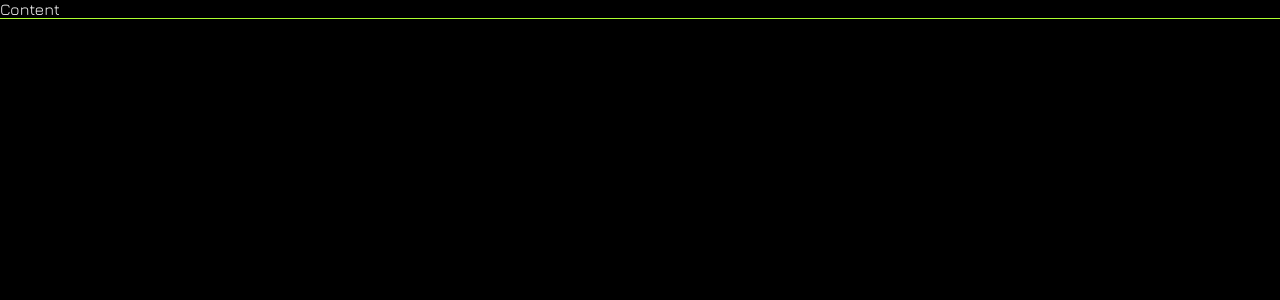
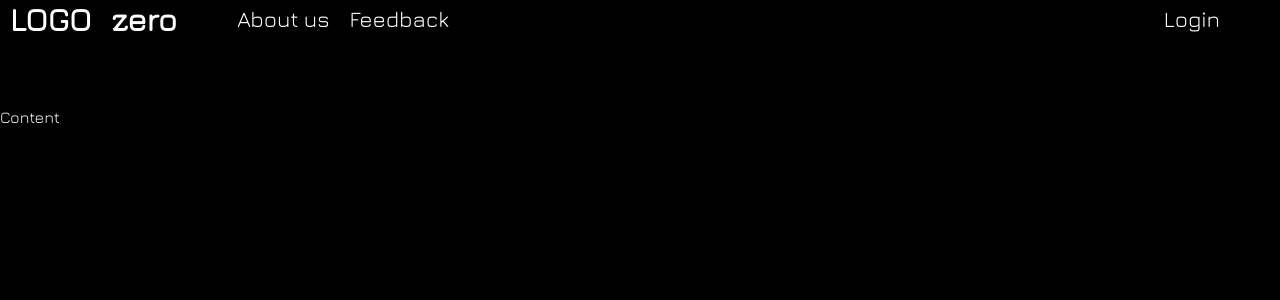
Before and after one commit to VerseVent/games-social, a Vue app: page / in a window 1280 px wide. Shown: the top 300 px of the page. Built offline with nearby package versions, Linux system fonts and the light colour scheme.

Commit message:
create Header component

```diff
--- a/src/assets/css/global.css
+++ b/src/assets/css/global.css
@@ -2,7 +2,7 @@
 
 * {
   color: #ffffff;
-  outline: 1px solid greenyellow;
+  outline: 0px solid greenyellow;
   font-family: "Jura", sans-serif;
 }
 
--- /dev/null
+++ b/src/components/Header/Header.vue
@@ -0,0 +1,29 @@
+<template>
+    <div class="header__container">
+        <div class="logo__container">
+            <h1 class="logo">LOGO</h1>
+            <h1 class="brand">zero</h1>
+        </div>
+        <nav class="header__navigation">
+            <router-link class="header__navigation_item" to="/about">
+                About us
+            </router-link>
+            <router-link class="header__navigation_item" to="/feedback">
+                Feedback
+            </router-link>
+            <router-link class="header__navigation_item" to="/login">
+                Login
+            </router-link>
+        </nav>
+    </div>
+</template>
+
+<script>
+export default {
+
+}
+</script>
+
+<style lang="scss">
+@import "header.scss";
+</style>
--- /dev/null
+++ b/src/components/Header/header.scss
@@ -0,0 +1,37 @@
+.header__container {
+    display: flex;
+    margin-bottom: 70px;
+}
+
+.logo__container {
+    display: flex;
+
+    .logo {
+        padding: 0 20px 0 10px;
+    }
+
+    // .brand {
+
+    // }
+}
+
+.header__navigation {
+    width: 100%; //
+    display: flex;
+    align-items: center;
+    padding: 0 60px 0 60px;
+    position: relative;
+
+    .header__navigation_item {
+        text-decoration: none;
+        color: $baseWhite;
+        font-size: 22px;
+        margin-right: 20px;
+
+        &:nth-last-of-type(1) {
+            position: absolute;
+            right: 0;
+            margin-right: 60px;
+        }
+    }
+}
--- a/src/views/HomeView.vue
+++ b/src/views/HomeView.vue
@@ -1,17 +1,17 @@
 <template>
-  <div class="home">
+  <div>
+    <Header></Header>
     <p>Content</p>
   </div>
 </template>
 
 <script>
 // @ is an alias to /src
-
-
+import Header from '../components/Header/Header.vue';
 export default {
   name: 'HomeView',
   components: {
-
+    Header
   }
 }
 </script>
```
Also changed, not shown: src/components/Login/Login.vue (added, +9 -0 lines).
